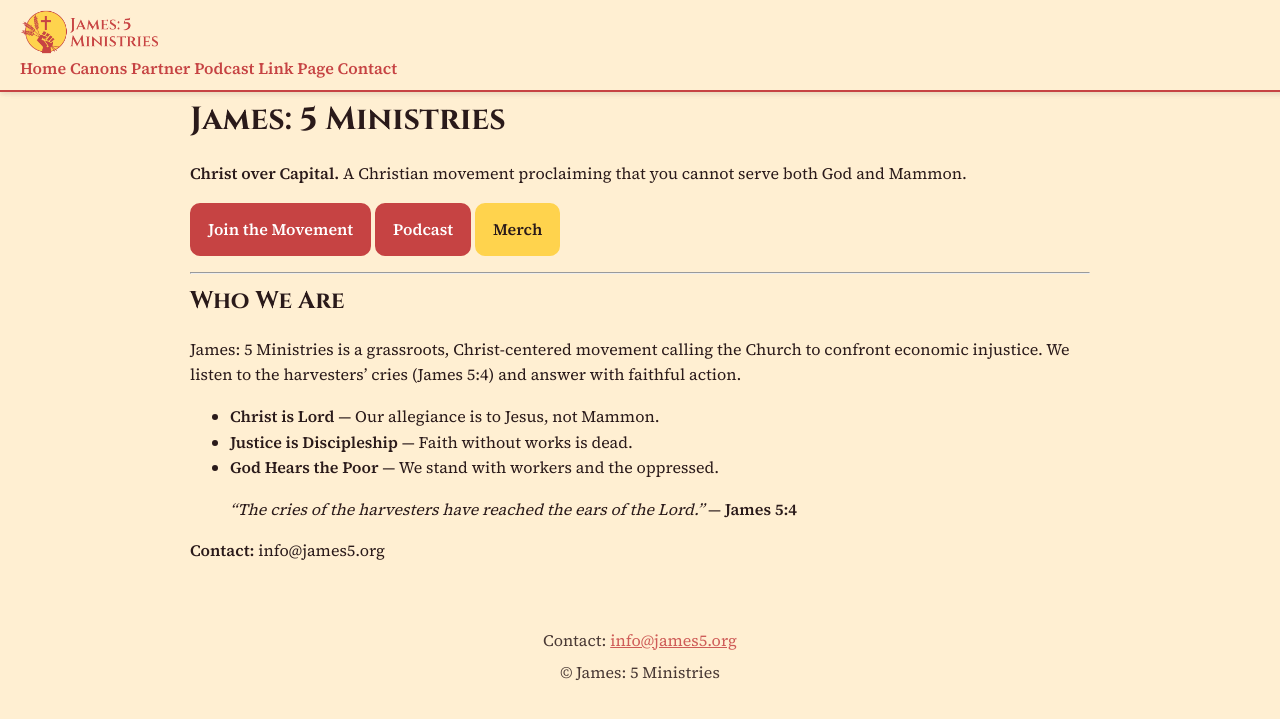
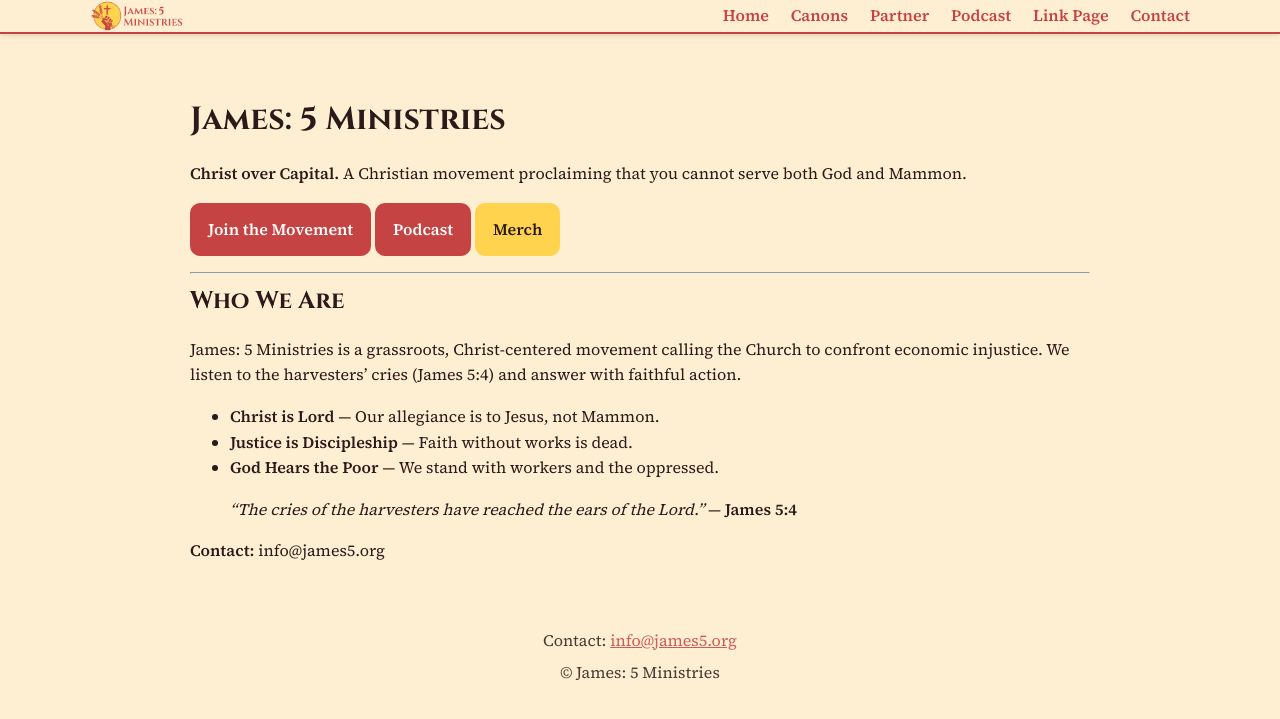
Before and after one commit to james5ministries/james5ministries.github.io, a Jekyll site: the page built from index.md, in a window 1280 px wide. Shown: the top 719 px of the page. Built offline with Jekyll 4.4.1, drawn with Linux system fonts in a browser that asks for light colours.

Commit message:
Update style.css

```diff
--- a/assets/style.css
+++ b/assets/style.css
@@ -13,36 +13,41 @@ a{ color:var(--red); }
 /* Fixed top nav bar */
 .j5-nav {
   position: fixed;
-  top: 0; left: 0;
-  width: 100%;
+  top: 0; left: 0; width: 100%;
   background: var(--cream);
   border-bottom: 2px solid var(--red);
-  display: flex;
-  align-items: center;
-  justify-content: space-between;
-  padding: 8px 20px;
   z-index: 1000;
   box-shadow: 0 2px 6px rgba(0,0,0,.06);
 }
 
+.j5-nav .nav-container {
+  max-width: 1100px;   /* keeps things away from edges */
+  margin: 0 auto;      /* center the container */
+  padding: 0 24px;     /* left/right breathing room */
+  display: flex;
+  align-items: center;
+  justify-content: space-between;
+}
+
 .j5-nav .nav-logo img {
-  height: 48px;   /* adjust size as needed */
+  height: 32px;  /* adjust logo size */
   width: auto;
   display: block;
 }
 
 .j5-nav .nav-links a {
-  margin-left: 0px;
+  margin-left: 18px;
   font-weight: 600;
   color: var(--red);
   text-decoration: none;
 }
-
 .j5-nav .nav-links a:hover {
   text-decoration: underline;
 }
 
-body { margin-top: 70px; } /* adjust if bar gets taller */
+/* Push page content down so it’s not hidden behind nav */
+body { margin-top: 70px; }
+ /* adjust if bar gets taller */
 
 
 /* Page wrapper */
```
